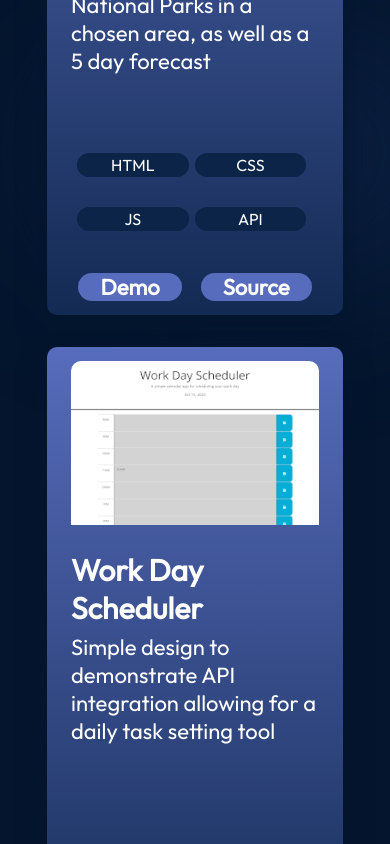
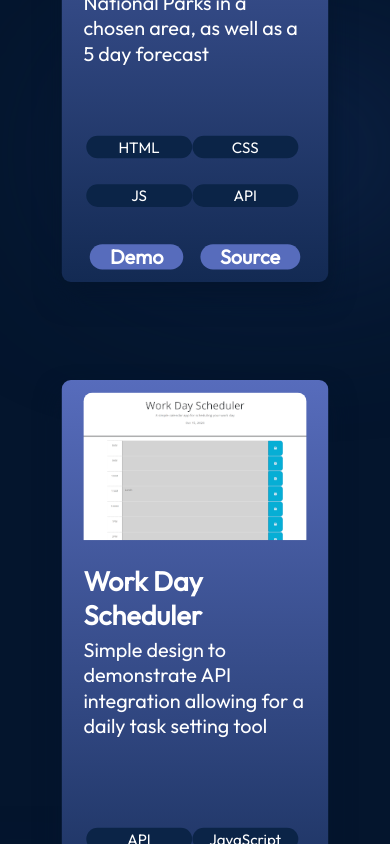
Before and after one commit to PhilKubz/react-portfolio, a React (Vite) app: page / in a window 390 px wide. Shown: the part 4260-5104 px from the top of the page. Built offline with nearby package versions, Linux system fonts and the light colour scheme.

Commit message:
UI touches / build update

```diff
--- a/src/components/Hero/Hero.jsx
+++ b/src/components/Hero/Hero.jsx
@@ -17,5 +17,6 @@ export const Hero = () => {
             <div className={styles.bottomBlur4}/>
             <div className={styles.bottomBlur5}/>
             <div className={styles.bottomBlur6}/>
+            <div className={styles.bottomBlur7}/>
     </section>;
 };
--- a/src/components/Hero/Hero.module.css
+++ b/src/components/Hero/Hero.module.css
@@ -121,6 +121,19 @@
     z-index: 0;
 }
 
+.bottomBlur4 {
+    position: absolute;
+    width: 70vw;
+    height: 30vw;
+    min-width: 250px;
+    min-width: 350px;
+    top: 2606px;
+    right: -25vw;
+    border-radius: 764px;
+    background: rgba(25, 55, 109, 0.7);
+    filter: blur(100px);
+    z-index: 0;
+}
 
 @media screen and (max-width: 830px) {
     .container {
@@ -146,19 +159,7 @@
         margin-bottom: 42px;
     }
 
-    .bottomBlur4 {
-        position: absolute;
-        width: 70vw;
-        height: 30vw;
-        min-width: 250px;
-        min-width: 350px;
-        top: 2606px;
-        right: -25vw;
-        border-radius: 764px;
-        background: rgba(25, 55, 109, 0.7);
-        filter: blur(100px);
-        z-index: 0;
-    }
+
 
     .bottomBlur5 {
         position: absolute;
@@ -187,6 +188,20 @@
         filter: blur(100px);
         z-index: 0;
     }
+
+    .bottomBlur7 {
+        position: absolute;
+        width: 70vw;
+        height: 30vw;
+        min-width: 250px;
+        min-width: 350px;
+        top: 5150px;
+        right: 40vw;
+        border-radius: 764px;
+        background: rgba(25, 55, 109, 0.7);
+        filter: blur(100px);
+        z-index: 0;
+    }
 }
 
 @media screen and (min-width: 1920px) {
--- a/src/components/Projects/ProjectCard.module.css
+++ b/src/components/Projects/ProjectCard.module.css
@@ -34,7 +34,7 @@
 
 .skills {
     width: 100%;
-    margin-top: 14px;
+    margin-top: 8px;
     display: flex;
     flex-direction: row;
     flex-wrap: wrap;
@@ -54,6 +54,7 @@
     padding: 2px 2px;
     margin: 12px 0px;
     width: 45%;
+    gap: 5px;
 }
 
 .links {
@@ -89,7 +90,7 @@
 
 @media screen and (max-width: 830px) {
     .container {
-        scale: 100%;
+        scale: 90%;
     }
 
     .description {
@@ -98,7 +99,9 @@
 
     .skill {
         font-size: 16px;
-        padding: 2px 2px;
+        padding: 2px 6px;
+        scale: 105%;
+        gap: 10px;
     }
 
     .link {
```
